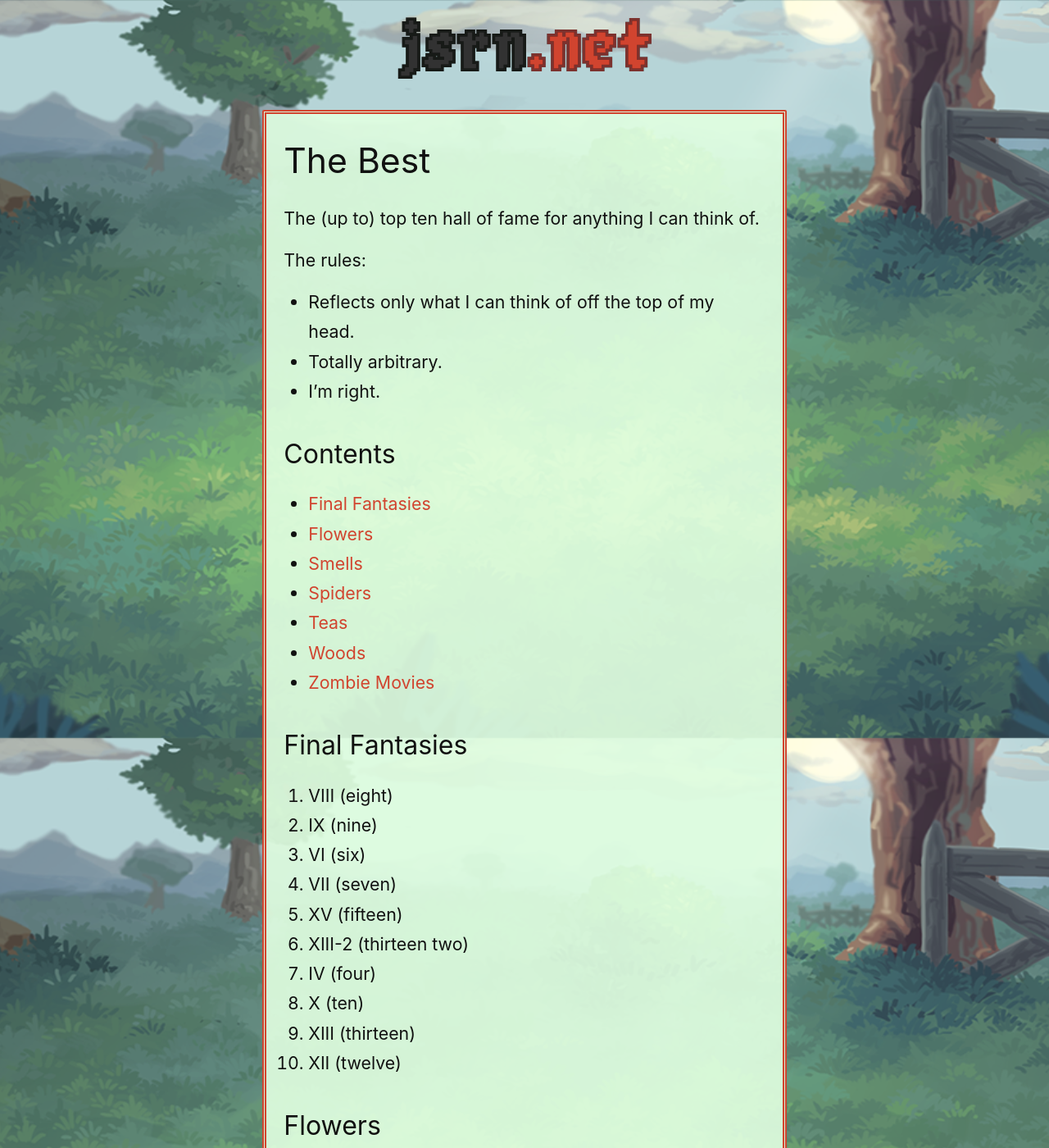
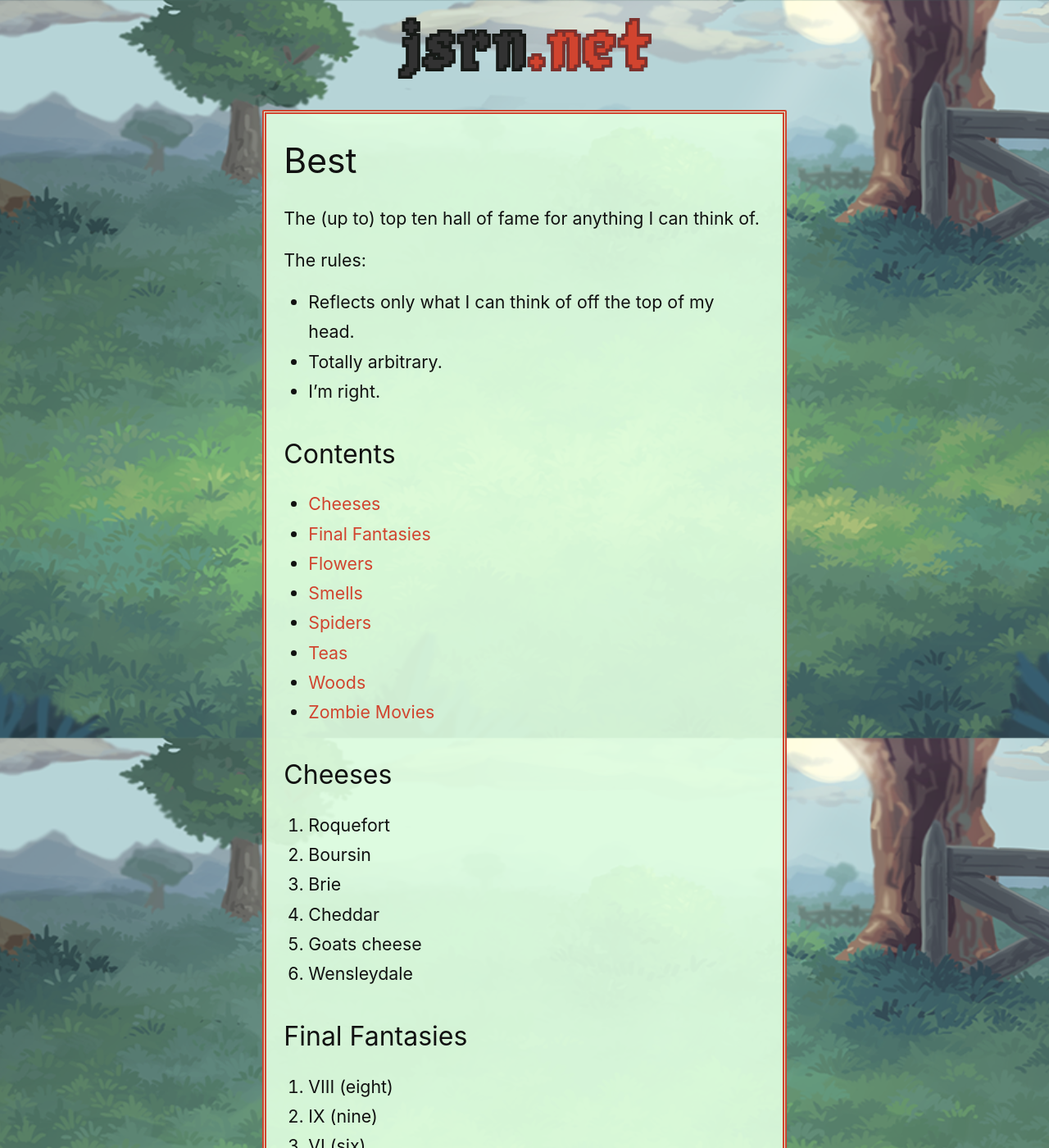
Before and after one commit to jsrn/jsrn.github.io, a Jekyll site: the page built from best.md, in a window 1280 px wide and 1400 px high. Shown: the whole window at 82% size. Built offline with Jekyll 4.4.1, drawn with Linux system fonts in a browser that asks for light colours; our own code applies the rules of GitHub Pages for plain Markdown files.

Commit message:
best cheeses

```diff
--- a/best.md
+++ b/best.md
@@ -3,7 +3,7 @@
 description: The (up to) top ten hall of fame for anything I can think of.
 ---
 
-# The Best
+# Best
 
 The (up to) top ten hall of fame for anything I can think of.
 
@@ -15,6 +15,7 @@
 
 <h2>Contents</h2>
 
+* [Cheeses](#cheeses)
 * [Final Fantasies](#final_fantasies)
 * [Flowers](#flowers)
 * [Smells](#smells)
@@ -22,6 +23,16 @@
 * [Teas](#teas)
 * [Woods](#woods)
 * [Zombie Movies](#zombie_movies)
+
+<h2 id="cheeses">Cheeses</h2>
+
+1. Roquefort
+1. Boursin
+1. Brie
+1. Cheddar
+1. Goats cheese
+1. Wensleydale
+
 
 <h2 id="final_fantasies">Final Fantasies</h2>
 
```
